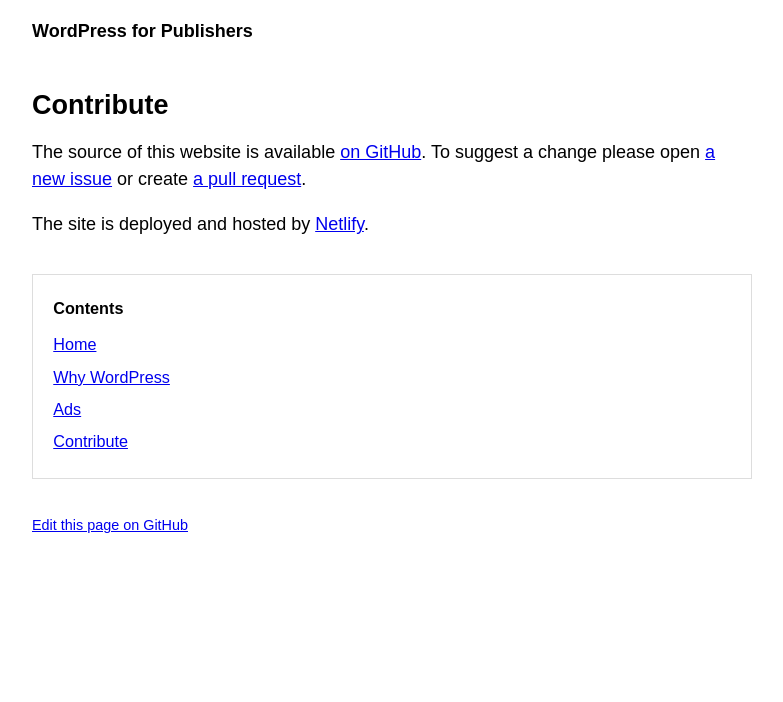
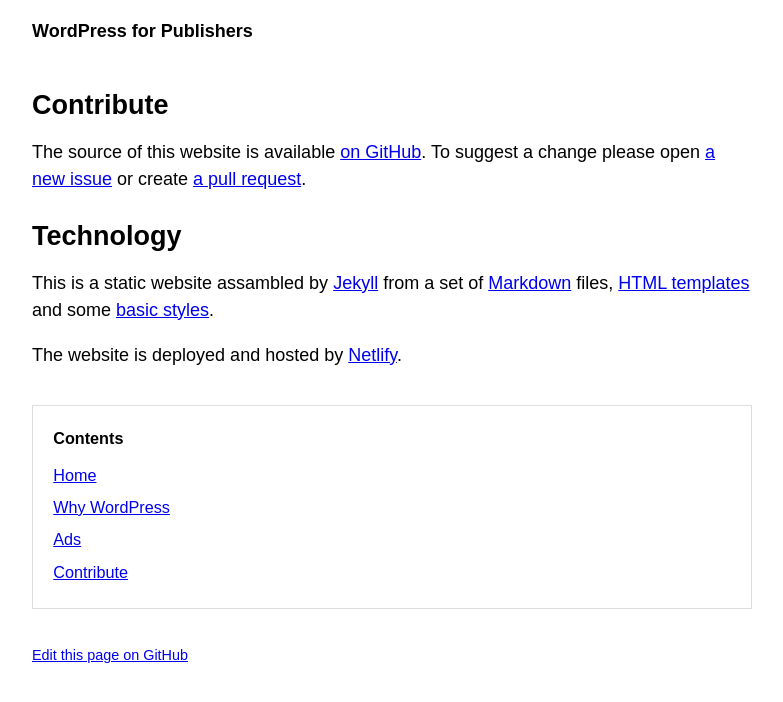
Before and after one commit to kasparsd/wp-for-publishers, a Jekyll site: the page built from docs/contribute.md, in a window 1280 px wide. Shown: the top 702 px of the page, without its empty margins (248-1031 px from the left). Built offline with Jekyll 4.4.1, drawn with Linux system fonts in a browser that asks for light colours.

Commit message:
Add some notes on the stack

```diff
--- a/docs/contribute.md
+++ b/docs/contribute.md
@@ -2,6 +2,10 @@
 title: Contribute
 ---
 
-The source of this website is available [on GitHub]({{ site.github.repository_url }}). To suggest a change please open [a new issue](https://github.com/kasparsd/badad-examples/issues/new) or create [a pull request](https://help.github.com/articles/creating-a-pull-request/).
+The source of this website is available [on GitHub]({{ site.github.repository_url }}). To suggest a change please open [a new issue]({{ site.github.repository_url }}/issues/new) or create [a pull request](https://help.github.com/articles/creating-a-pull-request/).
 
-The site is deployed and hosted by [Netlify](https://www.netlify.com).
+## Technology
+
+This is a static website assambled by [Jekyll](https://jekyllrb.com/) from a set of [Markdown](https://daringfireball.net/projects/markdown/syntax) files, [HTML templates]({{ site.github.repository_url }}/tree/master/docs/_layouts) and some [basic styles]({{ site.github.repository_url }}/tree/master/docs/assets/css).
+
+The website is deployed and hosted by [Netlify](https://www.netlify.com).
```
